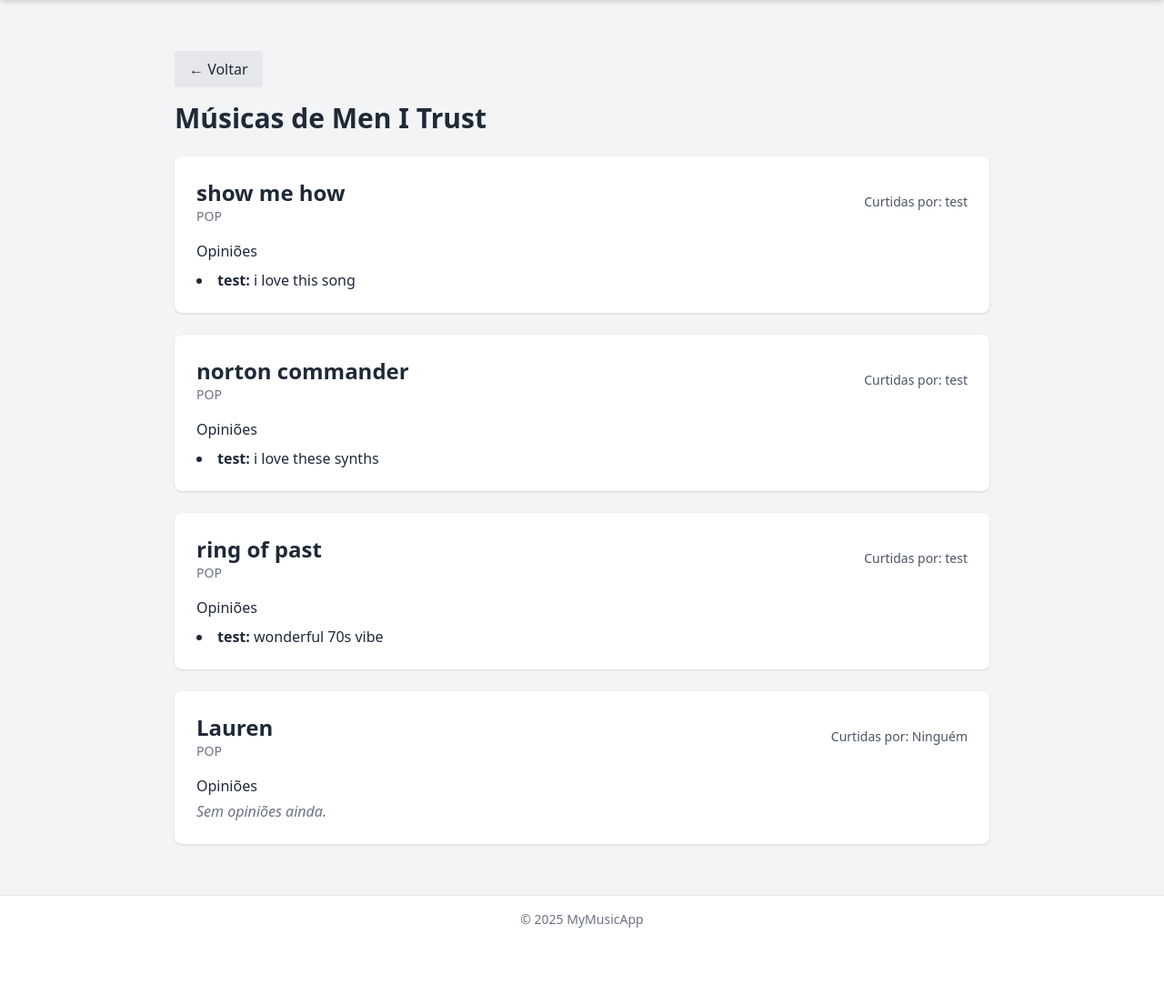
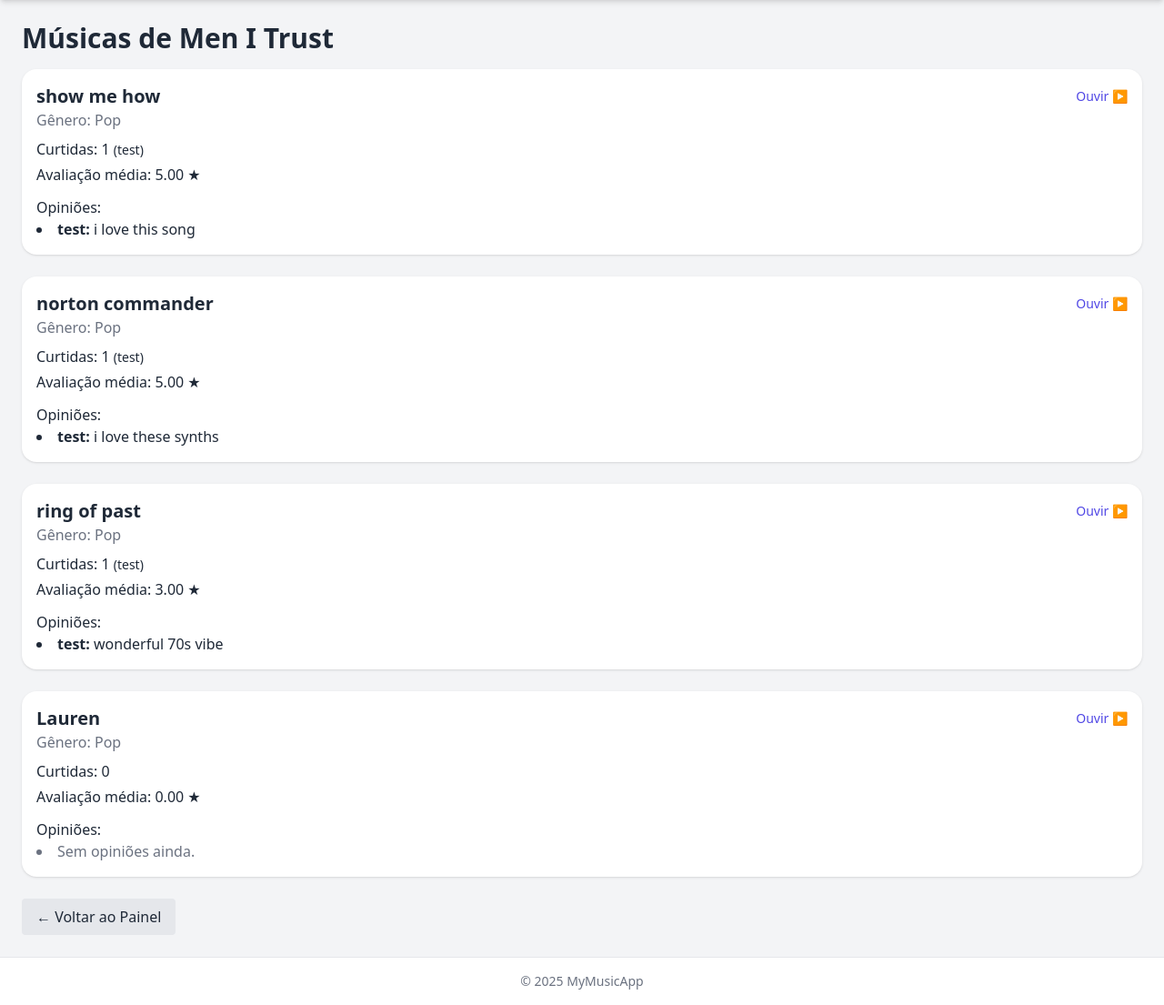
Before and after one commit to Giovanapvc/TP-ES2, a Flask app: a page that uses templates/artists/list_songs.html in a window 1280 px wide. Shown: the part 64-1169 px from the top of the page at 91% size. Before the commit the page ends 1084 px from the top, so only its background shows below. Run offline with Flask 3, Linux system fonts and the light colour scheme; data comes from the database, SQL or seed files in the repository; some libraries are stand-ins or nearby versions.

Commit message:
Ajustes finais de templates e teste; ignora __pycache__

```diff
--- a/templates/artists/artist_dashboard.html
+++ b/templates/artists/artist_dashboard.html
@@ -11,6 +11,7 @@
   <p><strong>Biografia:</strong> {{ bio }}</p>
 
   <h3>Curtidas no seu perfil: {{ total_artist_likes }}</h3>
+  <h3>Média de estrelas recebidas: {{ avg_artist_rating|round(1) }}</h3>
   {% if artist_likers %}
     <p>Usuários que curtiram você:</p>
     <ul>
--- a/templates/artists/list_songs.html
+++ b/templates/artists/list_songs.html
@@ -1,49 +1,51 @@
 {% extends 'base.html' %}
-{% block title %}Minhas Músicas — {{ artist }}{% endblock %}
+{% block title %}Músicas de {{ artist }}{% endblock %}
 
 {% block content %}
-  <div class="max-w-4xl mx-auto py-8">
-    <button onclick="history.back()" class="mb-4 px-4 py-2 bg-gray-200 rounded hover:bg-gray-300">
-      ← Voltar
-    </button>
-
-    <h1 class="text-3xl font-bold mb-6">Músicas de {{ artist }}</h1>
-    {% if songs %}
-      <div class="space-y-6">
+  <h1 class="text-3xl font-semibold mb-4">Músicas de {{ artist }}</h1>
+  <ul class="space-y-6">
     {% for s in songs %}
-          <div class="bg-white rounded-lg shadow p-6">
+      <li class="bg-white p-4 rounded-2xl shadow">
         <div class="flex justify-between items-center">
-              <div>
-                <h2 class="text-2xl font-semibold">{{ s.title }}</h2>
-                <p class="text-sm text-gray-500 uppercase">{{ s.genre }}</p>
-              </div>
-              <div class="text-sm text-gray-600">
-                Curtidas por:
-                {% if likers_map[s.id] %}
-                  {{ likers_map[s.id] | join(', ') }}
-                {% else %}
-                  Ninguém
+          <h2 class="text-xl font-bold">{{ s.title }}</h2>
+          {% if s.link %}
+            <a href="{{ s.link }}" target="_blank" class="text-indigo-600 hover:underline text-sm">Ouvir ▶</a>
           {% endif %}
         </div>
+        <p class="text-gray-500 capitalize">Gênero: {{ s.genre }}</p>
+        <div class="mt-2">
+          <span class="font-medium">Curtidas:</span> {{ likers_map[s.id]|length }}
+          {% if likers_map[s.id] %}
+            <small class="text-sm">({{ likers_map[s.id]|join(', ') }})</small>
+          {% endif %}
         </div>
-
-            <div class="mt-4">
-              <h3 class="font-medium">Opiniões</h3>
+        <div class="mt-1">
+          <span class="font-medium">Avaliação média:</span>
+          {% if avg_ratings[s.id] is not none %}
+            {{ "%.2f"|format(avg_ratings[s.id]) }} ★
+          {% else %}
+            Sem avaliações
+          {% endif %}
+        </div>
+        <div class="mt-3">
+          <h3 class="font-medium">Opiniões:</h3>
+          <ul class="list-disc list-inside">
             {% if opinions_map[s.id] %}
-                <ul class="mt-2 space-y-1 list-disc list-inside">
-                  {% for op in opinions_map[s.id] %}
-                    <li><strong>{{ op.user }}:</strong> {{ op.text }}</li>
+              {% for o in opinions_map[s.id] %}
+                <li><strong>{{ o.user }}:</strong> {{ o.text }}</li>
+              {% endfor %}
+            {% else %}
+              <li class="text-gray-500">Sem opiniões ainda.</li>
+            {% endif %}
+          </ul>
+        </div>
+      </li>
     {% endfor %}
   </ul>
-              {% else %}
-                <p class="text-gray-500 italic mt-1">Sem opiniões ainda.</p>
-              {% endif %}
-            </div>
-          </div>
-        {% endfor %}
-      </div>
-    {% else %}
-      <p class="text-gray-600">Você ainda não adicionou nenhuma música.</p>
-    {% endif %}
+  <div class="mt-6">
+    <a href="{{ url_for('artist_dashboard', name=artist) }}"
+       class="inline-block px-4 py-2 bg-gray-200 rounded hover:bg-gray-300">
+      ← Voltar ao Painel
+    </a>
   </div>
 {% endblock %}
```
Also changed, not shown: templates/users/playlist_detail.html (+21 -33 lines), tests/test_system.py (+93 -42 lines). Lines whose indentation alone changed are shown as unchanged.
